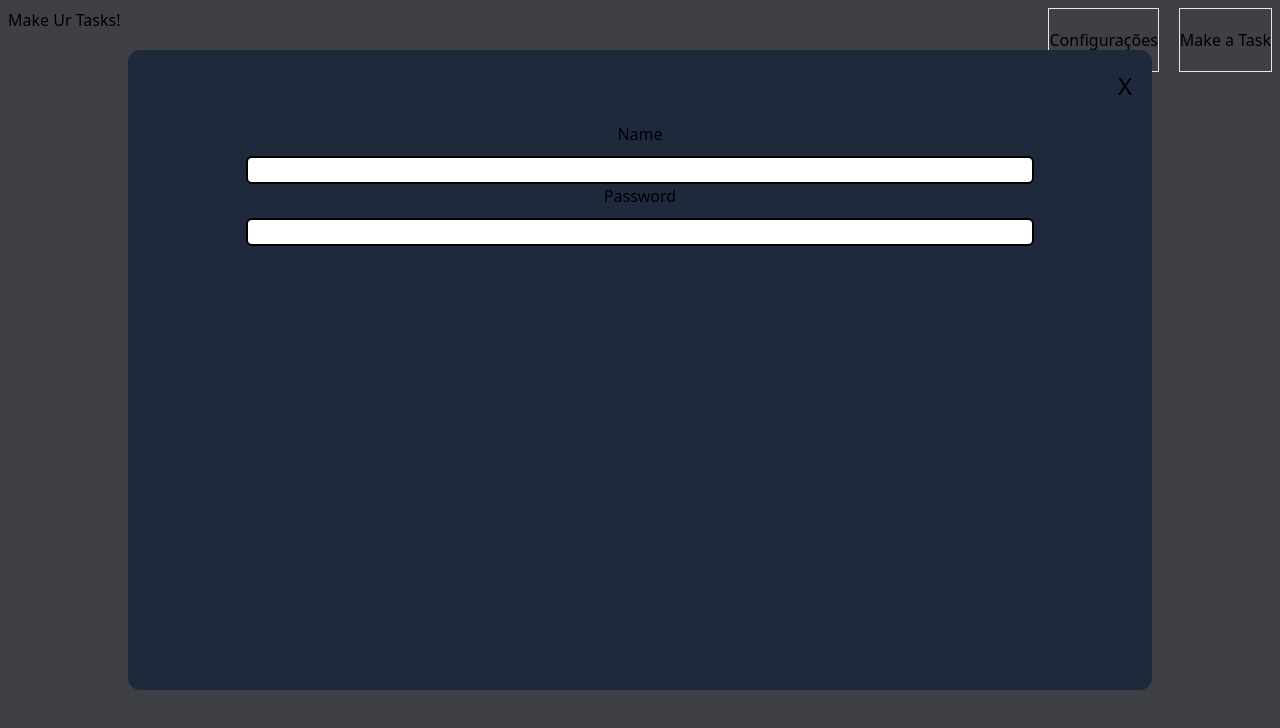
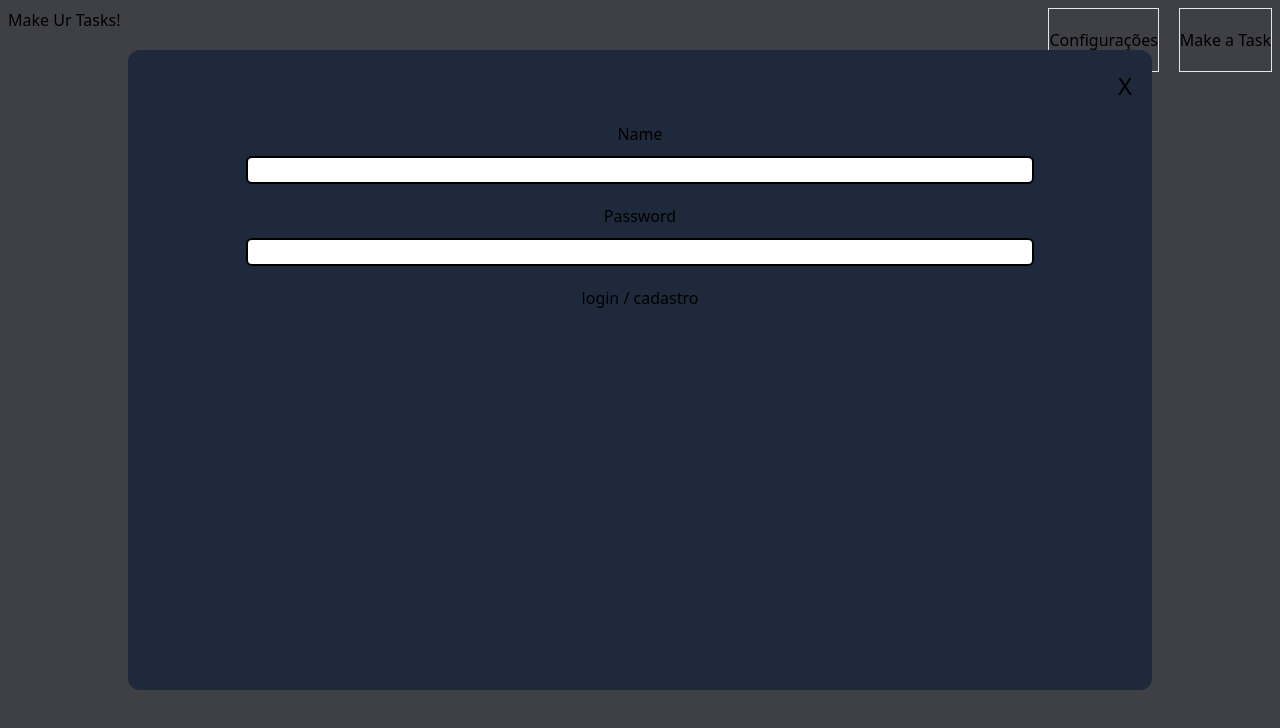
Before and after one commit to Leckller/make_ur_tasks_front_end, a React (Vite) app: page / in a window 1280 px wide. Both pictures are taken after a click on the button "Configurações". Shown: the top 728 px of the page. Built offline with nearby package versions, Linux system fonts and the light colour scheme.

Commit message:
fix: user reducer error

```diff
--- a/src/components/PopupHtmls/Login.tsx
+++ b/src/components/PopupHtmls/Login.tsx
@@ -1,15 +1,36 @@
+import { useState } from 'react';
+import { useAppDispatch } from '../../hooks/reduxHooks';
+import { setUser } from '../../redux/Reducers/User';
+import { DataBase } from '../../service/Server';
+
 function Login() {
+  const dispatch = useAppDispatch();
+  const [pass, setPass] = useState('');
+  const [Email, setEmail] = useState('');
   return (
-    <form>
+    <form
+      onSubmit={ (e) => e.preventDefault() }
+      className="flex justify-center flex-col gap-5"
+    >
       <label>
         Name
-        <input type="text" />
+        <input type="text" onChange={ ({ target: { value } }) => setEmail(value) } />
       </label>
       <label>
         Password
-        <input type="text" />
+        <input type="password" onChange={ ({ target: { value } }) => setPass(value) } />
       </label>
-
+      <button
+        onClick={ () => {
+          DataBase.cadastro({ email: Email, password: pass })
+            .then((r) => {
+              dispatch(setUser(r.data));
+              console.log(r);
+            });
+        } }
+      >
+        login / cadastro
+      </button>
     </form>
   );
 }
--- a/src/redux/Reducers/Tasks.ts
+++ b/src/redux/Reducers/Tasks.ts
@@ -2,9 +2,9 @@ import { createSlice } from '@reduxjs/toolkit';
 import type { PayloadAction } from '@reduxjs/toolkit';
 import type { RootState } from '../store';
 import type { TaskFields, PopupTypes, Task, User } from '../../types';
-import TaskClass from '../../components/Classes/TaskClass';
 import { LocalSaves } from '../../components/Classes/Saves';
 import { DataBase } from '../../service/Server';
+import TaskClass from '../../components/Classes/TaskClass';
 
 interface TaskState {
   tasks: Task[],
@@ -18,7 +18,7 @@ const initialState: TaskState = LocalSaves.localGet('Task')
     tasks: [],
     nextId: 1,
     edit: { bool: false, type: 'view' },
-    coockingTask: new TaskClass(0),
+    coockingTask: {},
   };
 
 export const TaskSlice = createSlice({
@@ -38,11 +38,13 @@ export const TaskSlice = createSlice({
       state.coockingTask[field] = value as never;
     },
     resetCooking: (state) => {
-      state.coockingTask = new TaskClass(999999);
+      state.coockingTask = new TaskClass(99999);
     },
-    addTask: (state, action: PayloadAction<Task>) => {
-      const newTask = action.payload;
-      newTask.id = state.nextId;
+    addTask: (state) => {
+      const newTask = new TaskClass(state.nextId);
+      newTask.taskName = state.coockingTask.taskName;
+      newTask.description = state.coockingTask.description;
+      newTask.deadline = state.coockingTask.deadline;
 
       const user: User | null = LocalSaves.localGet('User');
       if (user) {
--- a/src/redux/Reducers/User.ts
+++ b/src/redux/Reducers/User.ts
@@ -1,22 +1,26 @@
-import { createSlice } from '@reduxjs/toolkit';
+import { PayloadAction, createSlice } from '@reduxjs/toolkit';
 import { LocalSaves } from '../../components/Classes/Saves';
 
 interface UserState {
-  id: number,
-  email: string,
-  password: string,
+  token: string,
 }
+
+// o nome vem do trecho de texto anterior ao "@" do email
 
 const initialState: UserState = LocalSaves.localGet('User')
   ? LocalSaves.localGet('User') : {
     token: '',
-    name: '',
   };
 
 export const UserSlice = createSlice({
   name: 'User',
   initialState,
   reducers: {
-    setUser,
+    setUser: (state, action:PayloadAction<string>) => {
+      state.token = action.payload;
+    },
   },
 });
+export const { setUser } = UserSlice.actions;
+
+export default UserSlice.reducer;
--- a/src/redux/store.ts
+++ b/src/redux/store.ts
@@ -1,9 +1,11 @@
 import { configureStore } from '@reduxjs/toolkit';
 import TaskReducer from './Reducers/Tasks';
+import UserReducer from './Reducers/User';
 
 export const store = configureStore({
   reducer: {
     Task: TaskReducer,
+    User: UserReducer,
   },
 });
 
```
